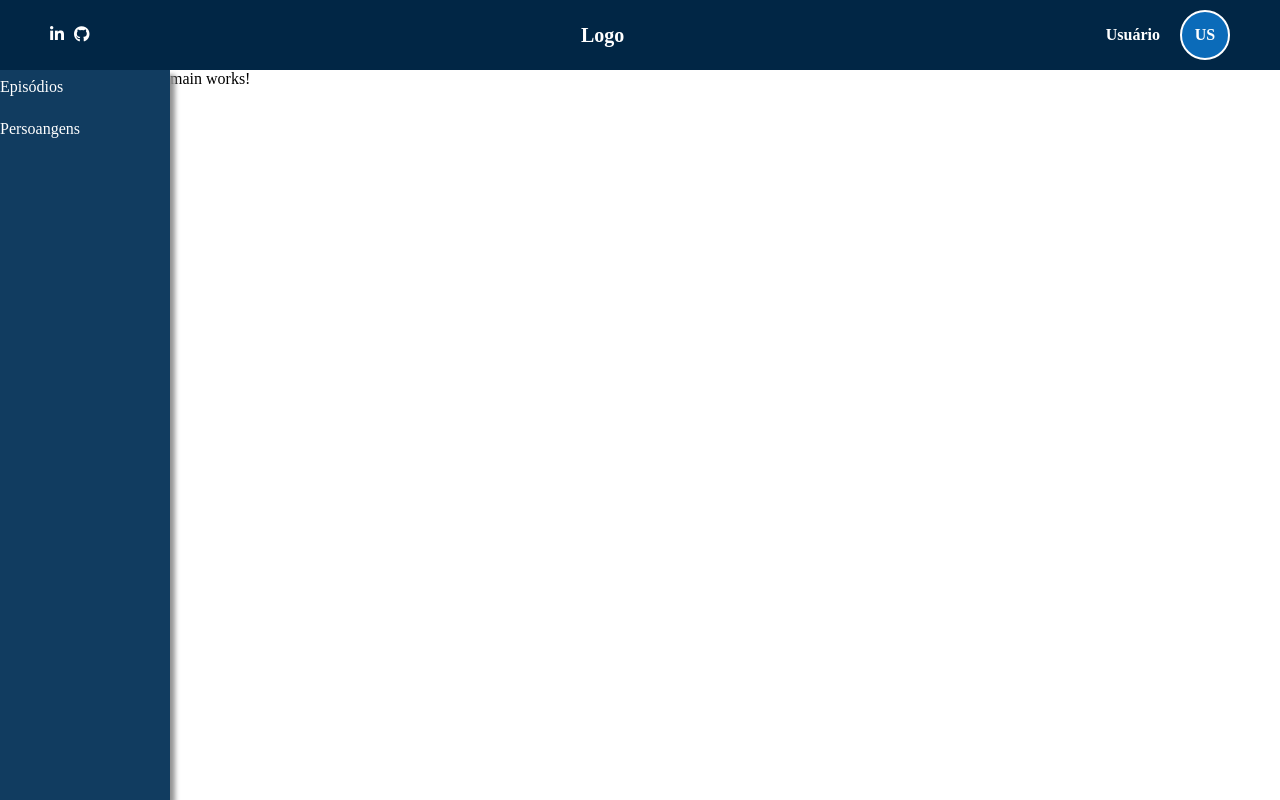
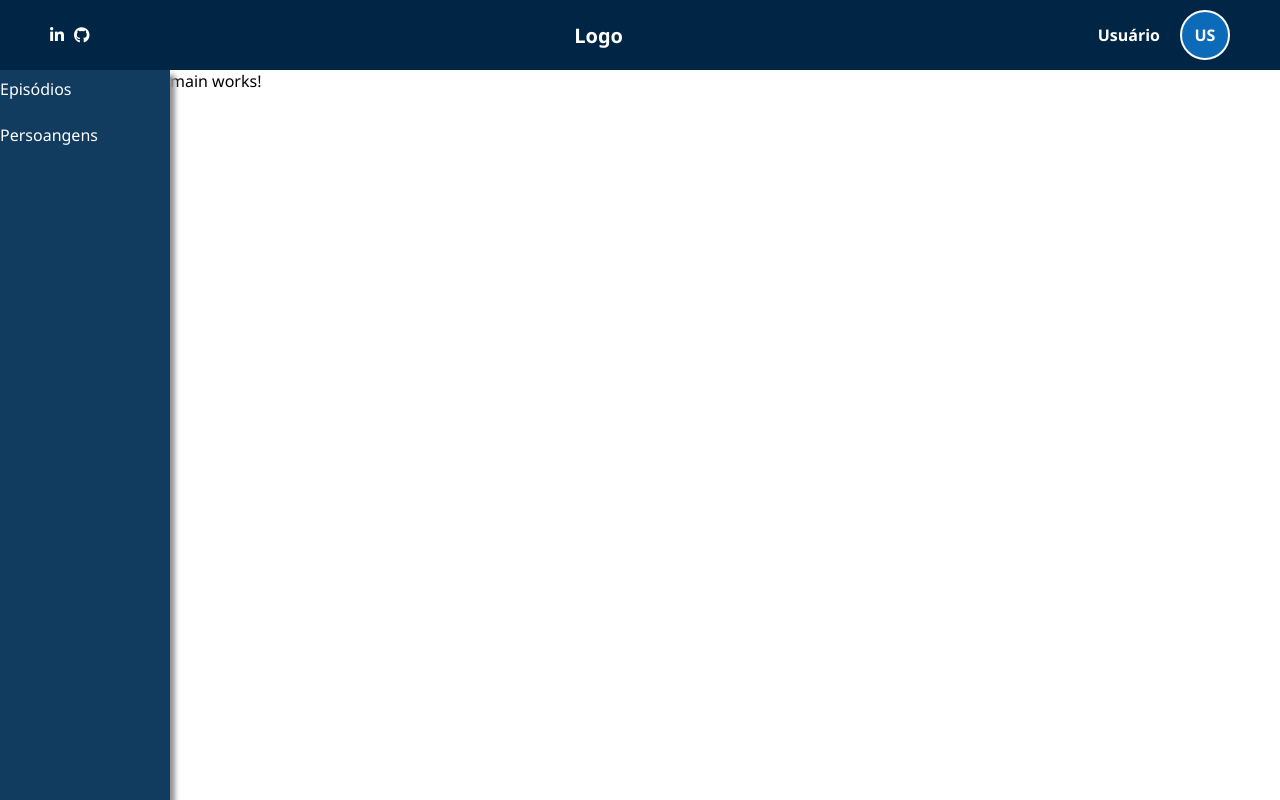
Before and after one commit to Wendel-de-Andrade/Angular-Rick-and-Morty, an Angular app in the folder Projeto/: page / in a window 1280 px wide. Built offline with nearby package versions, Linux system fonts and the light colour scheme.

Commit message:
style: Tirando alguns comentário e ajsutando fonte

```diff
--- a/Projeto/src/app/components/characters/characters.component.scss
+++ b/Projeto/src/app/components/characters/characters.component.scss
@@ -1,15 +1,12 @@
 .character-image {
   border-radius: 10px;
   height: 80%;
-  // max-width: 80%;
   margin-left: 5%;
 }
 
 .character-details {
   flex-grow: 1;
   text-align: center;
-  // padding-bottom: 100px;
-  font-family: 'Segoe UI', Tahoma, Geneva, Verdana, sans-serif;
 
   h3{
     font-size: 40px;
--- a/Projeto/src/styles.scss
+++ b/Projeto/src/styles.scss
@@ -4,6 +4,7 @@
   margin: 0;
   padding: 0;
   box-sizing: border-box;
+  font-family: 'Segoe UI', Tahoma, Geneva, Verdana, sans-serif;
 }
 
 html, body {
```
